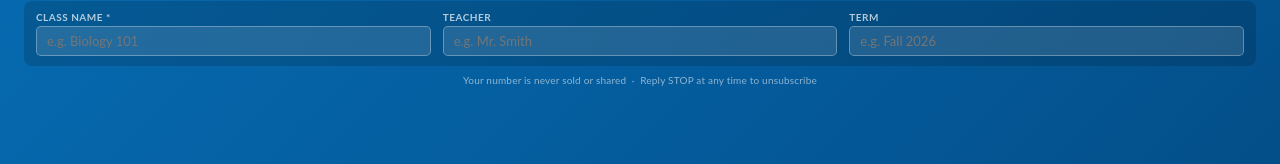
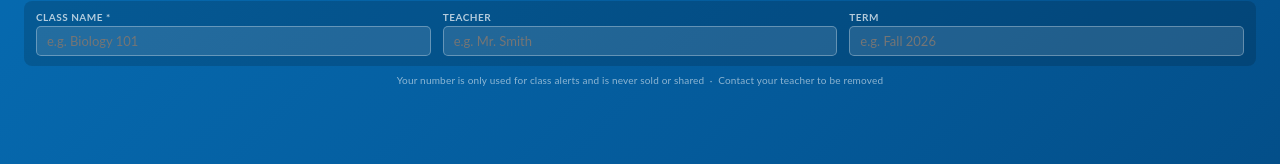
Before and after one commit to MarkAlanBrest/career-toolkit, a Next.js app: page /signup in a window 1280 px wide. Shown: the part 387-551 px from the top of the page. Built offline with nearby package versions, Linux system fonts and the light colour scheme.

Commit message:
Remove STOP-to-unsubscribe text; direct students to contact teacher
Co-Authored-By: Claude Sonnet 4.6 <noreply@anthropic.com>

```diff
--- a/app/signup/page.tsx
+++ b/app/signup/page.tsx
@@ -89,7 +89,7 @@ function SignupWidget() {
           </div>
           <div style={{ ...S.sub, marginTop: 6 }}>
             You&rsquo;ll get text alerts{className ? ` for ${className}` : ''}.
-            &nbsp;Reply STOP anytime to unsubscribe.
+            &nbsp;To be removed, contact your teacher directly.
           </div>
         </div>
       </div>
@@ -139,7 +139,7 @@ function SignupWidget() {
                 style={{ width: 16, height: 16, accentColor: '#fff', cursor: 'pointer', flexShrink: 0, marginTop: 1 }}
               />
               <span style={{ fontSize: 11, color: 'rgba(255,255,255,0.9)', lineHeight: 1.3 }}>
-                I agree to receive<br />text alerts
+                I agree to receive<br />class text alerts
               </span>
             </label>
 
@@ -199,7 +199,7 @@ function SignupWidget() {
       {errorMsg && <div style={S.error}>{errorMsg}</div>}
 
       <div style={S.footer}>
-        Your number is never sold or shared &nbsp;·&nbsp; Reply STOP at any time to unsubscribe
+        Your number is only used for class alerts and is never sold or shared &nbsp;·&nbsp; Contact your teacher to be removed
       </div>
     </div>
   );
```
